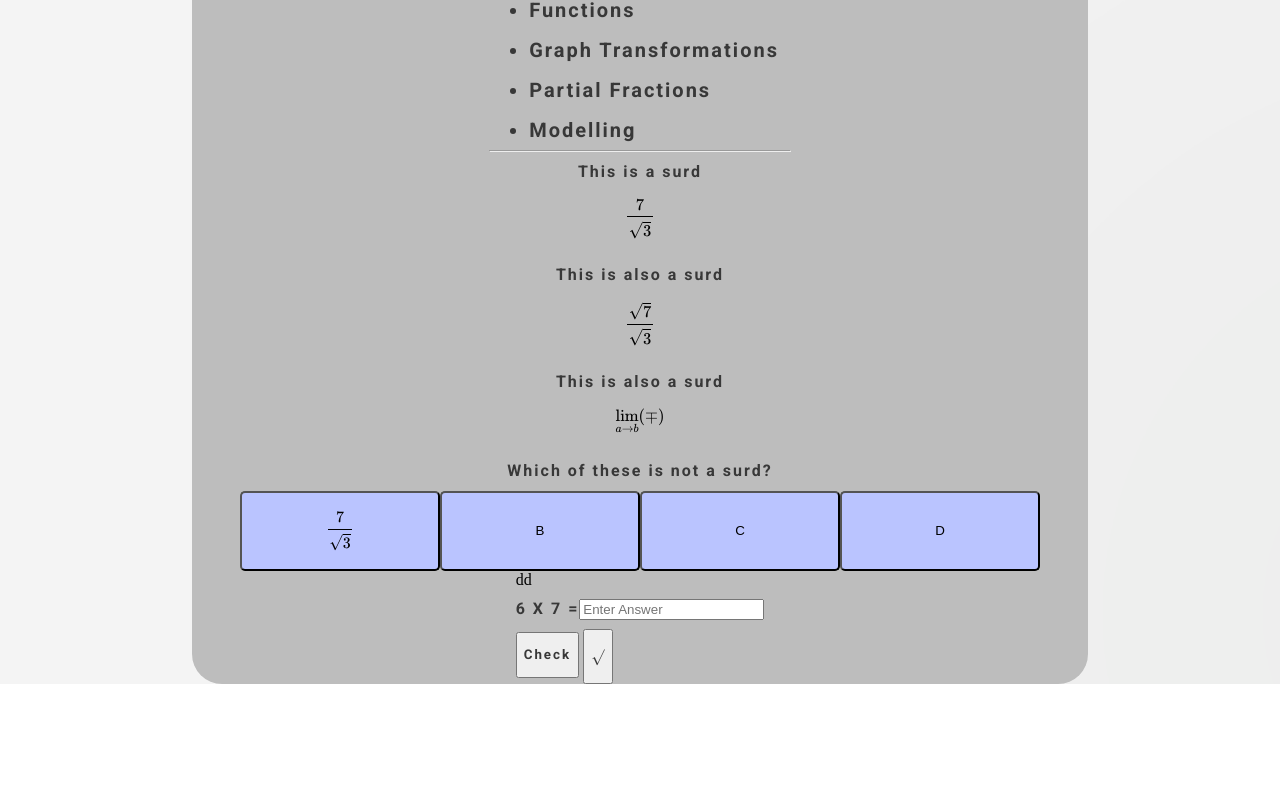
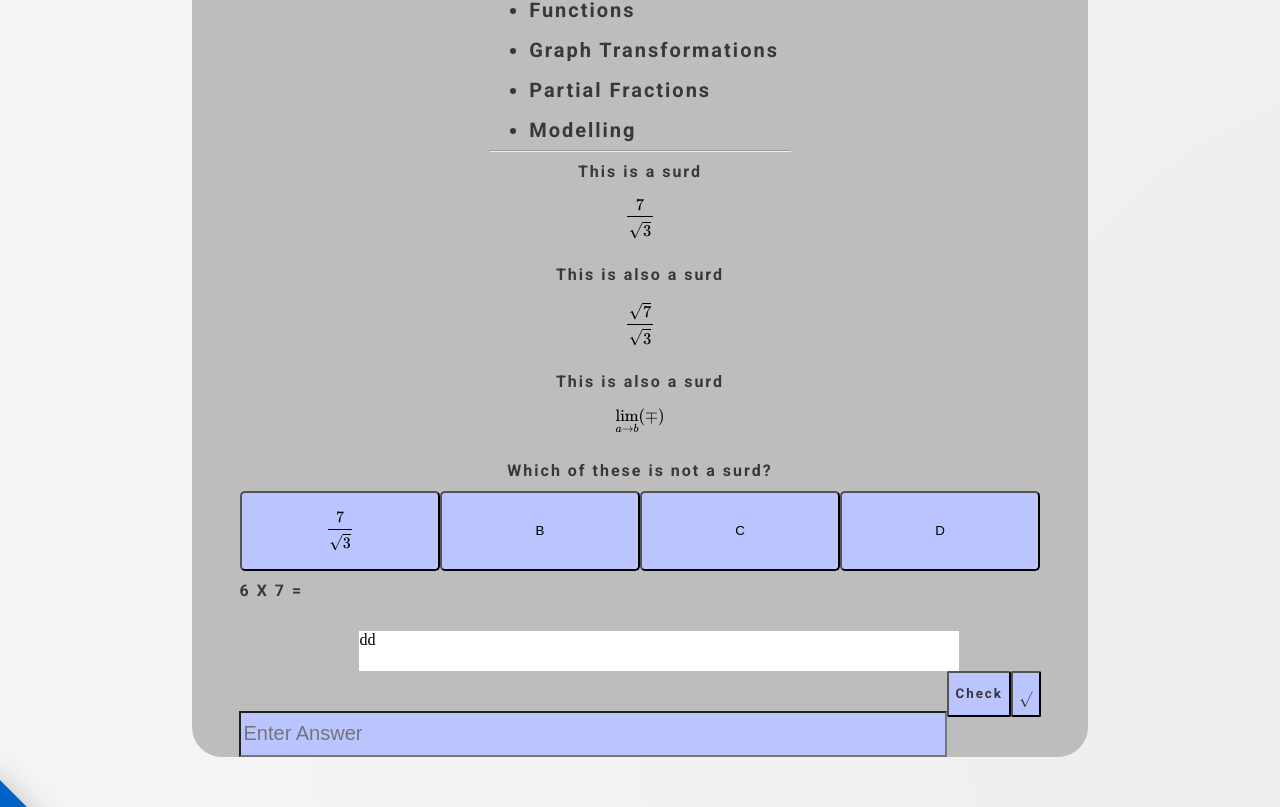
Before and after one commit to ELFletch04/fletchmaths, a plain HTML site: page revisionmaterials/algebra_revision.html in a window 1280 px wide. Shown: the part 453-1260 px from the top of the page. Before the commit the page ends 1137 px from the top, so only its background shows below. Drawn offline with nearby package versions, Linux system fonts and the light colour scheme; some packages are replaced by stand-ins of ours.

Commit message:
Update style.css

```diff
--- a/style.css
+++ b/style.css
@@ -13,6 +13,11 @@
   opacity: 0%;}
   to{translate:0 0 0;
   opacity: 100;}
+}
+@keyframes correctanim{
+  from{color: black;}
+  50%{color: green;}
+  to{color: black;}
 }
 
 .navbar{
@@ -136,6 +141,8 @@ font-weight: bold;
   flex-direction: column;
   align-items: center;
   margin-top: 30px;
+  height: auto;
+  margin-bottom: 50px;
 
 
 }
@@ -176,3 +183,41 @@ font-weight: bold;
 html {
   scroll-behavior: smooth;
 }
+.feedback{
+  position:relative;
+  width: 200px;
+  height: 200px;
+
+ }
+.answer_box{
+  margin-top: 100px;
+  width: 700px;
+  height: 40px;
+  font-size: 20px;
+  background-color: #bac4ff;
+}
+.submit{
+  height: 46px;
+  margin-top: 100px;
+  border-radius: 2px;
+  background-color:#bac4ff;}
+
+.answer{
+  display: flex;
+
+}
+.submit:hover{
+ background-color: rgb(193, 238, 193);}
+
+ .correctanim{
+  animation:correctanim 2s;
+ }
+ .display_answer{
+  width:600px;
+  position:absolute;
+  height: 40px;
+  background-color: white;
+  z-index: 1;
+  margin-top:60px;
+  margin-left: 120px;
+ }
```
